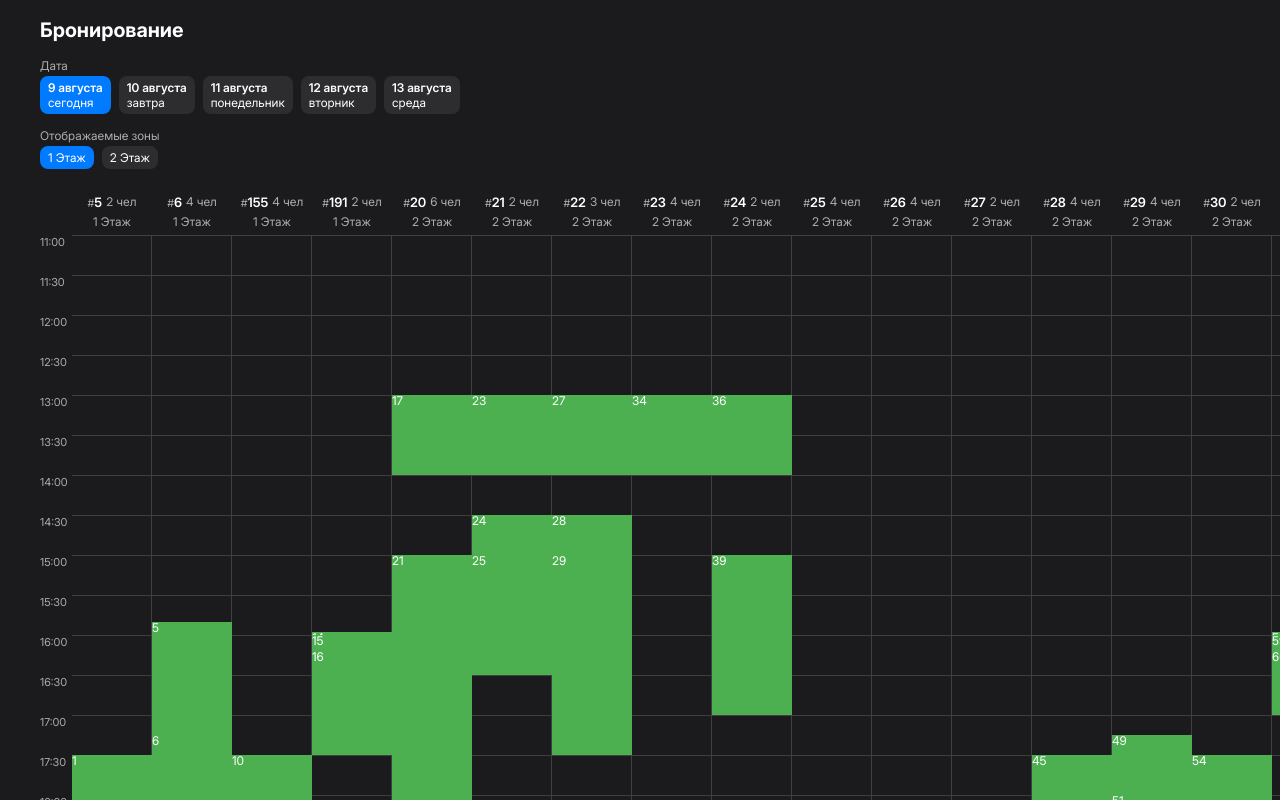
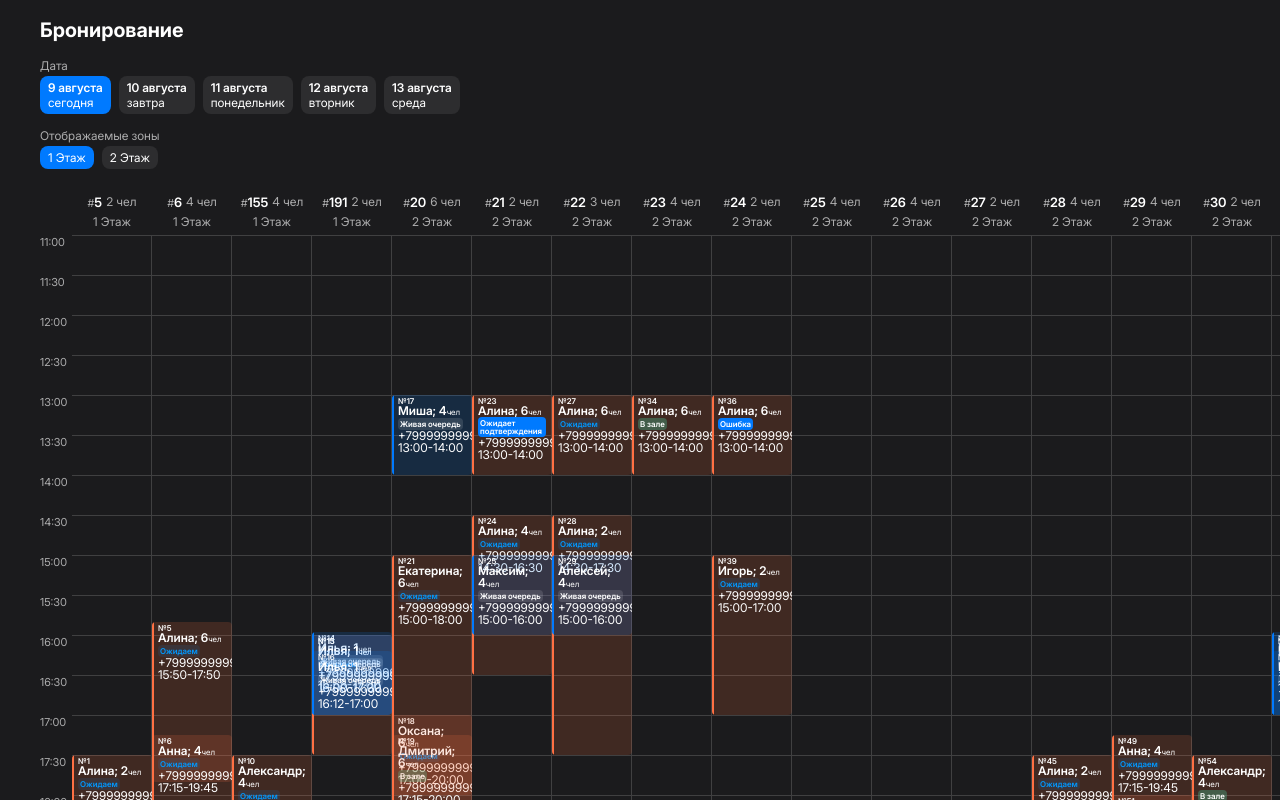
Before and after one commit to flowr1x/restaurant-bookings-view, a Vue app: page / in a window 1280 px wide. Shown: the top 800 px of the page. Built offline with nearby package versions, Linux system fonts and the light colour scheme; the HTML template or start-up script is replaced by a standard one.

Commit message:
add color reservation

```diff
--- a/src/components/booking/BookingTable.vue
+++ b/src/components/booking/BookingTable.vue
@@ -25,7 +25,6 @@ const allReservations = useReservations(props.tables)
   <section class="section">
     <div class="container">
       <div class="booking-table">
-        <!-- Header -->
         <TableHeader :tables />
         <!-- Основная таблица -->
         <div class="booking-table__body">
@@ -54,79 +53,5 @@ const allReservations = useReservations(props.tables)
   &__body {
     position: relative;
   }
-  &__header {
-    position: sticky;
-    top: 24px;
-    z-index: 999;
-  }
-}
-.table-header {
-  display: grid;
-  grid-auto-flow: column;
-  grid-template-columns: 32px;
-  grid-auto-columns: 80px;
-  white-space: nowrap;
-  &__cell {
-    padding: 4px;
-    overflow: hidden;
-    white-space: nowrap;
-    text-overflow: ellipsis;
-    display: flex;
-    flex-direction: column;
-    color: var(--text-color);
-    text-align: center;
-    padding: 7px;
-  }
-  &__top {
-    display: flex;
-    flex-wrap: wrap;
-    align-items: center;
-    justify-content: center;
-    gap: 4px;
-    margin-bottom: 4px;
-  }
-  &__number {
-    font-weight: 600;
-    font-size: 13px;
-    line-height: 20px;
-    color: var(--white);
-    &:before {
-      content: '#';
-      color: var(--text-color);
-      font-size: 11px;
-      line-height: 14px;
-      font-weight: 400;
-    }
-  }
-}
-.time-row {
-  min-height: 40px;
-  display: grid;
-  grid-template-columns: 32px;
-  grid-auto-flow: column;
-  grid-auto-columns: 80px;
-  white-space: nowrap;
-  &__cell {
-    color: var(--text-color);
-    font-size: 11px;
-    line-height: 14px;
-    position: sticky;
-    left: 0;
-    z-index: 10;
-  }
-
-  .booking-cell {
-    border-right: var(--booking-border);
-    border-top: var(--booking-border);
-  }
-}
-.booking-cell {
-  background-color: var(--dark);
-}
-.reservation {
-  position: absolute;
-  background-color: #4caf50;
-  color: var(--white);
-  z-index: 10;
 }
 </style>
--- a/src/components/booking/ReservationBlock.vue
+++ b/src/components/booking/ReservationBlock.vue
@@ -1,23 +1,100 @@
 <script lang="ts" setup>
 import { defineProps } from 'vue'
 import type { Reservation } from '@/types'
-import { getReservationStyle } from '@/utils/getReservationStyle'
+import { getReservationStyle, getTime } from '@/utils/getReservationStyle'
+import { useStatus } from '@/composables/useStatus'
 
 interface Props {
-  reservation: Reservation
+  reservation: Reservation & { tableIndex: number }
   openingTime: string
   closingTime: string
 }
 
 const props = defineProps<Props>()
+const { currentStatus } = useStatus(props.reservation.status)
 </script>
-<template lang="">
-  <div
-    class="reservation"
-    :style="getReservationStyle(props.reservation, openingTime, closingTime)"
-  >
-    {{ reservation.id }}
+<template>
+  <div class="reservation" :style="getReservationStyle(props.reservation, openingTime, closingTime)">
+    <div class="reservation__id text-semibold text-8">№{{ reservation.id }}</div>
+    <div class="reservation__number">
+      <span class="text-semibold">{{ reservation.name_for_reservation }}; </span>
+      <span class="text-semibold">{{ reservation.num_people }}</span>
+      <span class="text-8">чел</span>
+    </div>
+    <div class="text-semibold text-8 reservation__status" :class="currentStatus.selector">{{ currentStatus.text }}</div>
+    <div class="reservation__phone">{{ reservation.phone_number }}</div>
+    <div class="reservation__time">{{ getTime(reservation.seating_time) }}-{{ getTime(reservation.end_time) }}</div>
   </div>
 </template>
 
-<style lang="scss"></style>
+<style lang="scss" scoped>
+.reservation {
+  position: absolute;
+  display: block;
+  color: var(--white);
+  z-index: 10;
+  border-radius: var(--reservation-border-radius);
+
+  padding: 2px 6px;
+  overflow: hidden;
+
+  @media screen and (hover: hover) {
+    &:hover {
+      width: max-content !important;
+    }
+  }
+  &:before {
+    content: '';
+    display: block;
+    position: absolute;
+    background-color: var(--reservation-clr);
+    top: 0;
+    left: 0;
+    width: 2px;
+    height: 100%;
+  }
+  &:after {
+    content: '';
+    display: block;
+    width: 100%;
+    height: 100%;
+    background-color: var(--reservation-clr);
+    opacity: 0.16;
+    position: absolute;
+    top: 0;
+    left: 0;
+    z-index: -1;
+  }
+  &:has(.status-live) {
+    &:before {
+      background-color: var(--reservation-live-clr);
+    }
+    &:after {
+      background-color: var(--reservation-live-clr);
+    }
+  }
+  &__status {
+    display: inline-block;
+    background-color: var(--reservation-status-default-bg);
+    color: var(--reservation-status-default-text);
+    padding: 2px;
+    border-radius: var(--reservation-border-radius);
+    &.status-request {
+      background-color: var(--reservation-status-awaiting-bg);
+      color: var(--reservation-status-awaiting-text);
+    }
+    &.status-open {
+      background-color: var(--reservation-status-hall-bg);
+      color: var(--reservation-status-hall-text);
+    }
+    &.status-close {
+      background-color: var(--reservation-status-cancel-bg);
+      color: var(--reservation-status-cancel-text);
+    }
+    &.status-live {
+      background-color: var(--reservation-status-live-bg);
+      color: var(--reservation-status-live-text);
+    }
+  }
+}
+</style>
--- a/src/components/booking/TableHeader.vue
+++ b/src/components/booking/TableHeader.vue
@@ -21,4 +21,47 @@ const props = defineProps<Props>()
   </div>
 </template>
 
-<style lang="scss"></style>
+<style lang="scss" scoped>
+.table-header {
+  display: grid;
+  grid-auto-flow: column;
+  grid-template-columns: 32px;
+  grid-auto-columns: 80px;
+  white-space: nowrap;
+  position: sticky;
+  top: 24px;
+  z-index: 999;
+  &__cell {
+    padding: 4px;
+    overflow: hidden;
+    white-space: nowrap;
+    text-overflow: ellipsis;
+    display: flex;
+    flex-direction: column;
+    color: var(--text-color);
+    text-align: center;
+    padding: 7px;
+  }
+  &__top {
+    display: flex;
+    flex-wrap: wrap;
+    align-items: center;
+    justify-content: center;
+    gap: 4px;
+    margin-bottom: 4px;
+  }
+  &__number {
+    font-weight: 600;
+    font-size: 13px;
+    line-height: 20px;
+    color: var(--white);
+    &:before {
+      content: '#';
+      color: var(--text-color);
+      font-size: 11px;
+      line-height: 14px;
+      font-weight: 400;
+    }
+  }
+}
+</style>
--- a/src/components/booking/TimelineRow.vue
+++ b/src/components/booking/TimelineRow.vue
@@ -16,4 +16,29 @@ const props = defineProps<Props>()
   </div>
 </template>
 
-<style lang="scss"></style>
+<style lang="scss" scoped>
+.time-row {
+  min-height: 40px;
+  display: grid;
+  grid-template-columns: 32px;
+  grid-auto-flow: column;
+  grid-auto-columns: 80px;
+  white-space: nowrap;
+  &__cell {
+    color: var(--text-color);
+    font-size: 11px;
+    line-height: 14px;
+    position: sticky;
+    left: 0;
+    z-index: 10;
+  }
+
+  .booking-cell {
+    border-right: var(--booking-border);
+    border-top: var(--booking-border);
+  }
+}
+.booking-cell {
+  background-color: var(--dark);
+}
+</style>
--- /dev/null
+++ b/src/composables/useStatus.ts
@@ -0,0 +1,36 @@
+import type { StatusClasses, ReservationStatus, ReservationStatusInfo } from '@/types'
+import type { ComputedRef } from 'vue'
+import { computed } from 'vue'
+
+export function useStatus(status: ReservationStatus): {
+  currentStatus: ComputedRef<ReservationStatusInfo>
+} {
+  const statusClasses: StatusClasses = {
+    Новая: {
+      text: 'Ожидает подтверждения',
+      selector: 'status-new',
+    },
+    Заявка: {
+      text: 'Ожидаем',
+      selector: 'status-request',
+    },
+    Открыт: {
+      text: 'В зале',
+      selector: 'status-open',
+    },
+    Закрыт: {
+      text: 'Отменен',
+      selector: 'status-close',
+    },
+    'Живая очередь': {
+      text: 'Живая очередь',
+      selector: 'status-live',
+    },
+  }
+
+  const currentStatus = computed(
+    (): ReservationStatusInfo => statusClasses[status] || { text: 'Ошибка', selector: 'status-error' },
+  )
+
+  return { currentStatus }
+}
--- a/src/sass/config.scss
+++ b/src/sass/config.scss
@@ -16,3 +16,7 @@ body {
 .text-semibold {
   font-weight: 600;
 }
+.text-8 {
+  font-size: 8px;
+  line-height: 8px;
+}
--- a/src/sass/variables.scss
+++ b/src/sass/variables.scss
@@ -12,4 +12,24 @@
   --btn-border-radius: 8px;
   --btn-text-color: var(--white);
   --btn-bg-hover: var(--primary);
+
+  --reservation-border-radius: 4px;
+  --reservation-clr: #ff7043;
+
+  --reservation-live-clr: #007aff;
+
+  --reservation-status-default-bg: #007aff;
+  --reservation-status-default-text: var(--white);
+
+  --reservation-status-live-bg: #ffffff1f;
+  --reservation-status-live-text: var(--white);
+
+  --reservation-status-awaiting-bg: #0097fd1a;
+  --reservation-status-awaiting-text: #0097fd;
+
+  --reservation-status-hall-bg: #4ac99b52;
+  --reservation-status-hall-text: var(--white);
+
+  --reservation-status-cancel-bg: #ffffff1f;
+  --reservation-status-cancel-text: var(--white);
 }
--- a/src/utils/getReservationStyle.ts
+++ b/src/utils/getReservationStyle.ts
@@ -8,13 +8,17 @@ function parseTimeToMinutes(time: string): number {
   return hours * 60 + minutes
 }
 
+export function getTime(time: string): string {
+  return time.slice(11, 16)
+}
+
 export function getReservationStyle(
   reservation: Reservation & { tableIndex: number },
   openingTime: string,
   closingTime: string,
 ) {
-  const startTime = reservation.seating_time.slice(11, 16) // 'HH:mm' 15:50
-  const endTime = reservation.end_time.slice(11, 16) // 17:50
+  const startTime = getTime(reservation.seating_time) // 'HH:mm' 15:50
+  const endTime = getTime(reservation.end_time) // 17:50
 
   const openMinutes = parseTimeToMinutes(openingTime) // 660
   const closeMinutes = parseTimeToMinutes(closingTime) // 1380
```
Also changed, not shown: src/types/restaurant.ts (+9 -0 lines), .prettierrc.json.
